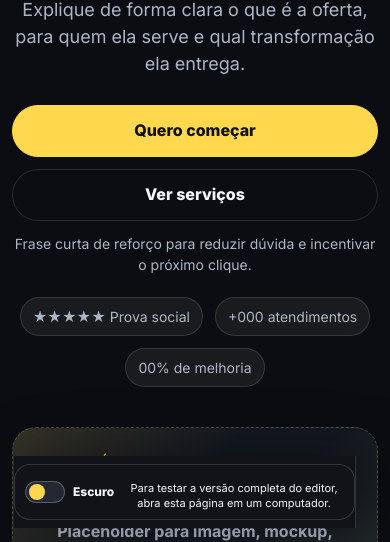
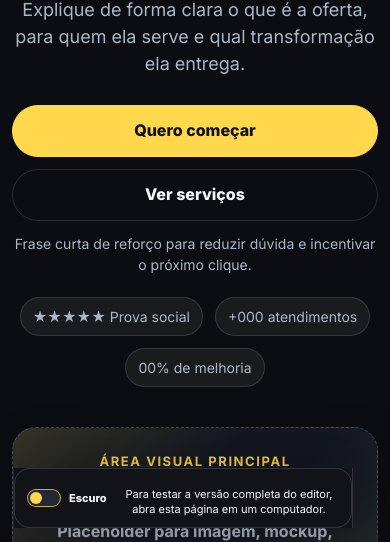
Before and after one commit to Lguirelli/duck, a plain HTML site: page index.html in a window 390 px wide. Shown: the part 302-844 px from the top of the page. Drawn offline with Linux system fonts and the light colour scheme.

Commit message:
Add files via upload

```diff
--- a/css/styles.css
+++ b/css/styles.css
@@ -3380,3 +3380,141 @@ body[data-theme="dark"] .editor-panel .editor-reset:hover {
     max-width: 100% !important;
   }
 }
+
+/* =========================
+   PATCH: SWITCH CLAMP + EDITOR BREAKPOINT
+========================= */
+
+/* O painel entra no modo compacto antes de apertar a landing page. */
+@media (max-width: 1180px) {
+  body {
+    padding-left: 0 !important;
+    margin-left: 0 !important;
+    overflow-x: hidden !important;
+  }
+
+  .editable-main,
+  .site-header,
+  .site-footer {
+    margin-left: 0 !important;
+    left: 0 !important;
+    width: 100% !important;
+  }
+
+  .editor-panel {
+    position: fixed !important;
+    left: 14px !important;
+    right: auto !important;
+    bottom: 14px !important;
+    top: auto !important;
+    width: auto !important;
+    height: auto !important;
+    min-width: 0 !important;
+    max-width: calc(100vw - 28px) !important;
+    padding: 0 !important;
+    border: 0 !important;
+    background: transparent !important;
+    box-shadow: none !important;
+    overflow: visible !important;
+    z-index: 999 !important;
+  }
+
+  .editor-panel .editor-group:not(:first-child),
+  .editor-panel .editor-reset {
+    display: none !important;
+  }
+
+  .editor-panel .editor-group:first-child {
+    display: flex !important;
+    align-items: center !important;
+    justify-content: flex-start !important;
+    gap: 8px !important;
+    width: auto !important;
+    max-width: calc(100vw - 28px) !important;
+    min-width: 0 !important;
+    margin: 0 !important;
+    padding: 10px 12px !important;
+    border: 1px solid rgba(255, 255, 255, .14) !important;
+    border-radius: 16px !important;
+    background: #111318 !important;
+    box-shadow: none !important;
+    overflow: visible !important;
+  }
+
+  .mobile-editor-notice {
+    display: block !important;
+  }
+}
+
+/* Switch menor, com a bolinha sempre presa dentro do trilho em modo claro e escuro. */
+.editor-panel .theme-toggle-button,
+body[data-theme="light"] .editor-panel .theme-toggle-button,
+body[data-theme="dark"] .editor-panel .theme-toggle-button {
+  width: auto !important;
+  max-width: 100% !important;
+  min-width: 0 !important;
+  min-height: 24px !important;
+  display: inline-flex !important;
+  align-items: center !important;
+  justify-content: flex-start !important;
+  gap: 8px !important;
+  padding: 0 !important;
+  background: transparent !important;
+  border: 0 !important;
+  box-shadow: none !important;
+  overflow: visible !important;
+  transform: none !important;
+}
+
+.editor-panel .theme-toggle-track,
+body[data-theme="light"] .editor-panel .theme-toggle-track,
+body[data-theme="dark"] .editor-panel .theme-toggle-track {
+  position: relative !important;
+  display: block !important;
+  width: 34px !important;
+  height: 18px !important;
+  min-width: 34px !important;
+  max-width: 34px !important;
+  flex: 0 0 34px !important;
+  padding: 0 !important;
+  border-radius: 999px !important;
+  background: #242832 !important;
+  border: 1px solid rgba(255, 216, 77, .75) !important;
+  box-shadow: none !important;
+  overflow: hidden !important;
+}
+
+.editor-panel .theme-toggle-dot,
+body[data-theme="light"] .editor-panel .theme-toggle-dot,
+body[data-theme="dark"] .editor-panel .theme-toggle-dot {
+  position: absolute !important;
+  top: 50% !important;
+  left: 2px !important;
+  width: 12px !important;
+  height: 12px !important;
+  border-radius: 999px !important;
+  background: #ffd84d !important;
+  box-shadow: none !important;
+  transform: translate3d(0, -50%, 0) !important;
+  transition: transform .14s ease !important;
+}
+
+.editor-panel .theme-toggle-button[aria-pressed="true"] .theme-toggle-dot,
+body[data-theme="light"] .editor-panel .theme-toggle-button[aria-pressed="true"] .theme-toggle-dot,
+body[data-theme="dark"] .editor-panel .theme-toggle-button[aria-pressed="true"] .theme-toggle-dot {
+  transform: translate3d(18px, -50%, 0) !important;
+}
+
+.editor-panel .theme-switch-text,
+body[data-theme="light"] .editor-panel .theme-switch-text,
+body[data-theme="dark"] .editor-panel .theme-switch-text {
+  min-width: 42px !important;
+  max-width: 70px !important;
+  flex: 0 1 auto !important;
+  font-size: 11px !important;
+  line-height: 1 !important;
+  color: #f5f7fb !important;
+  white-space: nowrap !important;
+  overflow: hidden !important;
+  text-overflow: ellipsis !important;
+}
```
